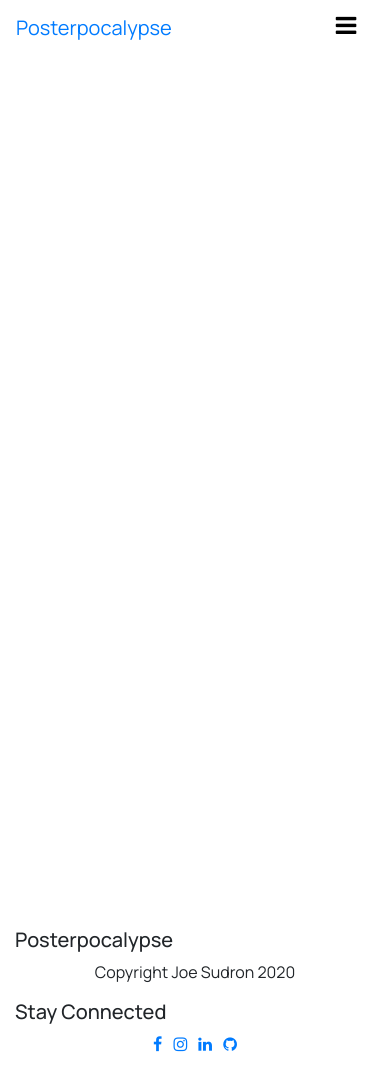
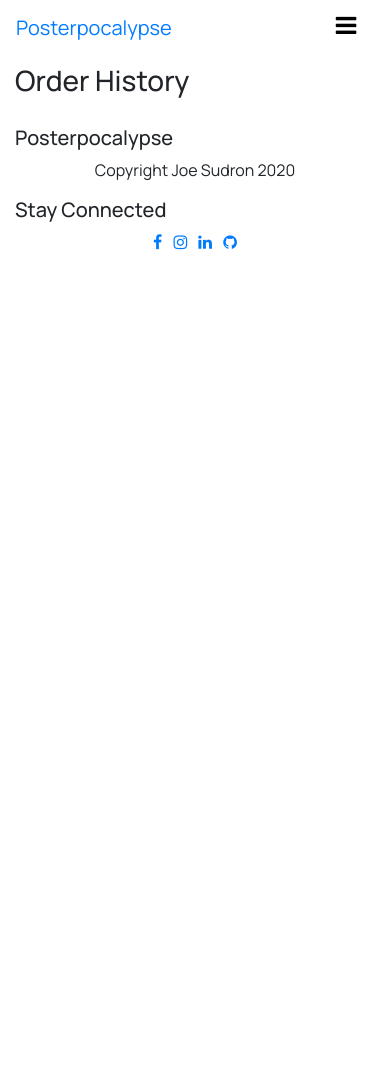
Before and after one commit to JSudron/posterpocalypse-shop, a Django app: page /checkout/order_history/ in a window 390 px wide. After the commit the page ends 250 px from the top, so only its background shows below. Run offline with Django 3.2, Linux system fonts and the light colour scheme; some libraries are stand-ins or nearby versions; some web fonts are replaced.

Commit message:
user profile now displaying the details of customer form & order history showing

```diff
--- a/accounts/templates/profile.html
+++ b/accounts/templates/profile.html
@@ -6,7 +6,7 @@
 {% block content %}
     <div class="container-fluid">
         <div class="row justify-content-center contact-row">
-            <div class="col-md-10 col-sm-12 col-xs-12 profile-form-wrapper">
+            <div class="col-md-10 col-sm-12 col-xs-12 mx-auto profile-form-wrapper">
                 <h4 class="profile-welcome">{{user.username}}'s Profile</h4>
                 {% if has_order %}
                 <a class="order-history-link" href="{% url 'order_history' %}">My Orders</a>
@@ -16,7 +16,7 @@
                 <form method="POST" class="post-form full_input_form">{% csrf_token %}
                     {% for field in form %}
                     <div class="forms-group">
-                        <div class="col-sm-6 col-md-6 col-lg-6">
+                        <div class="col-sm-6 col-md-6 col-lg-6 mx-auto">
                             <label><h4 class= "input-details">{{field.label_tag}} <span class="asteriskField">*</span></h4></label>
                             {{field}}
                         </div>
--- a/accounts/urls.py
+++ b/accounts/urls.py
@@ -1,5 +1,5 @@
 from django.conf.urls import url, include
-from accounts.views import logout, login, register, profile
+from accounts.views import logout, login, register, user_profile
 from accounts import urls_reset
 
 
@@ -7,6 +7,6 @@ urlpatterns = [
     url(r'^logout/', logout, name="logout"),
     url(r'^login/', login, name="login"),
     url(r'^register/', register, name="register"),
-    url(r'^profile/', profile, name="profile"),
+    url(r'^profile/', user_profile, name="profile"),
     url(r'^password-reset/', include(urls_reset))
 ]
--- a/accounts/views.py
+++ b/accounts/views.py
@@ -5,6 +5,7 @@ from django.contrib.auth.decorators import login_required
 from django.contrib.auth.models import User
 from accounts.forms import UserLoginForm, UserRegistrationForm, CustomerForm
 from accounts.models import Customer
+from checkout.models import Order
 
 
 def register(request):
@@ -128,5 +129,5 @@ def user_profile(request):
     return render(
         request,
         "profile.html",
-        {"user": request.user, "form": form, "has_order": has_order},
+        {"user": request.user, "form": form, "has_order": has_order}
     )
--- a/checkout/templates/order_history.html
+++ b/checkout/templates/order_history.html
@@ -4,23 +4,10 @@
 {% block page_title %}{{ user }}'s Orders{% endblock %}
 {% block page_heading %}{{ user }}'s Orders{% endblock %}
 {% block content %}
-<section>
-    <div class="order-history-wrapper push-footer-down">
-        <div class="container">
+    <div class="container-fluid">
         <div class="row">
-                <div class="container">
-                    <div class="col-md-6 welcome">
-                        <div class="col-md-6">
-                            <h3 class="text-white headers-history">Hello <span>{{user.username}}</span></h3>
-                            <p class="text-white welcome-history">Welcome to your account. Here you can
-                            take a look at your order history.</p>
-                        </div>
-                    </div>
-                </div>
-            </div>
-            <div class="row">
-                <div class="col-md-10 col-sm-12 col-xs-12">
-                <h3 class="headers-history text-white">Order History</h3>
+            <div class="col-md-10 col-sm-12 col-xs-12 mx-auto">
+                <h3 class="headers-history">Order History</h3>
                 {% for order in orders %}
                 <div class="table_block clearfix" id="order-detail-content">
                     <table class="table table-bordered" id="cart_summary">
@@ -57,10 +44,11 @@
                     </table>
 
                 </div>
-                <p class="row total-history"><span class="pull-left col-xs-6">Total Amount</span><span class="col-xs-6 pull-right text-right">£ {{order.order.total_cost}}</span></p>
+                <p class="row total-history">
+                    <span class="pull-left col-xs-6">Total Amount: £{{order.order.total_cost}}</span>
+                </p>
                 {% endfor %}
             </div>
         </div>
     </div>
-    </div>
 {% endblock %}
--- a/checkout/views.py
+++ b/checkout/views.py
@@ -102,8 +102,6 @@ def shipping(request):
         {
             "customer": customer,
             "form": form,
-            "disable_header": True,
-            "disable_footer": True,
         },
     )
 
@@ -131,4 +129,15 @@ def order_history(request):
 
 
 def order_confirmation(request):
+    products = []
+    for product_id, quantity in request.session["cart"].items():
+        product = Product.objects.get(pk=product_id)
+        products.append({"product": product, "quantity": quantity})
+
+    context = {
+        "user": request.user,
+        "total": request.session["total"],
+        "products": products,
+        "customer": Customer.objects.get(user=request.user)}
+
     return render(request, "order_confirmation.html")
--- a/posterpocalypse/settings.py
+++ b/posterpocalypse/settings.py
@@ -73,7 +73,8 @@ TEMPLATES = [
                 'django.contrib.auth.context_processors.auth',
                 'django.template.context_processors.media',
                 'django.contrib.messages.context_processors.messages',
-                'cart.contexts.cart_contents'
+                'cart.contexts.cart_contents',
+                "django.template.context_processors.static",
             ],
         },
     },
--- a/static/css/custom.css
+++ b/static/css/custom.css
@@ -168,6 +168,7 @@ caption p {
     height: 100vh;
     width: 60vw;
     padding-top: 30px;
+    padding-bottom: 30px;
 }
 
 .artist-cart {
```
Also changed, not shown: checkout/templates/checkout.html (+5 -9 lines). Lines whose indentation alone changed are shown as unchanged.
